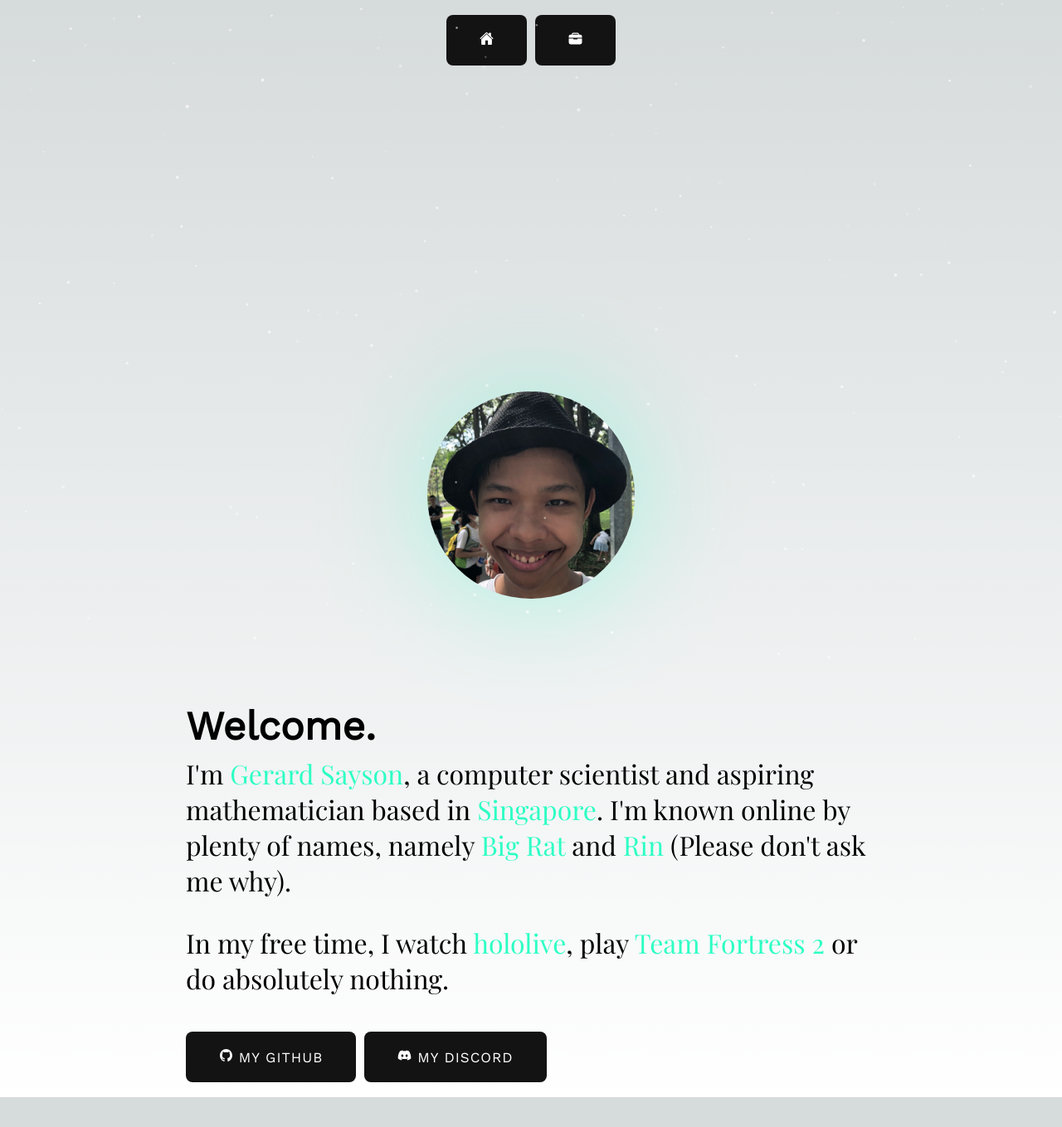
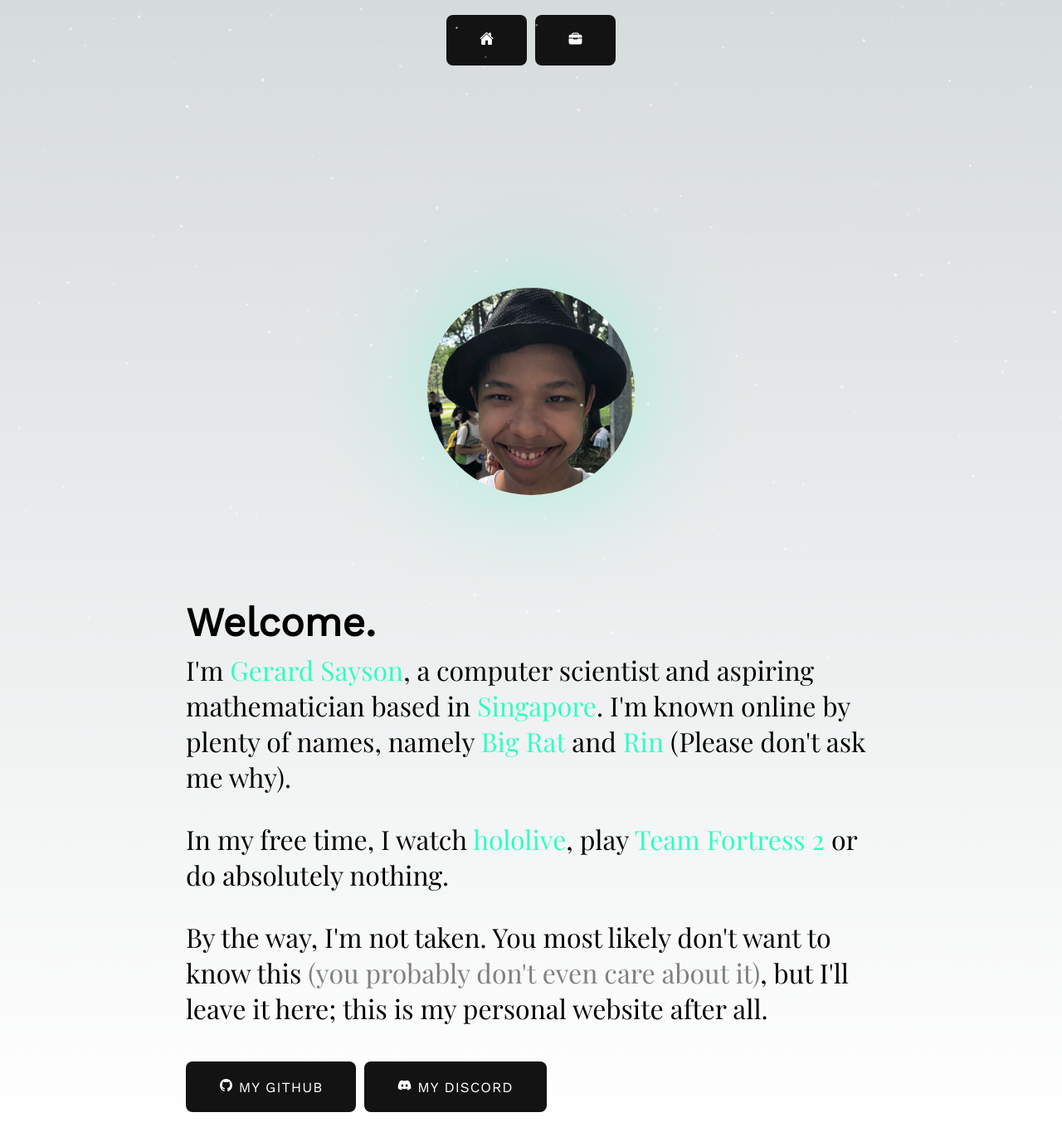
Before and after one commit to gsayson/gsn, a Next.js app: page / in a window 1280 px wide. Shown: the whole page at 83% size. Before the commit the page ends 1323 px from the top, so only its background shows below. Built offline with nearby package versions, Linux system fonts and the light colour scheme.

Commit message:
add romantic status, remove unnecessary div in `/career`

```diff
--- a/src/app/career/page.tsx
+++ b/src/app/career/page.tsx
@@ -14,7 +14,6 @@ export default function Career() {
             </div>
             <br/>
             <ParticlesBackground></ParticlesBackground>
-            <div>
             <div className="container">
                 <h1>Studenthood</h1>
                 <p>I have been studying in Singapore ever since I was born. I&apos;m taking <span style={{
@@ -70,6 +69,5 @@ export default function Career() {
                 <br/>
             </div>
         </div>
-        </div>
     )
 }
--- a/src/app/page.tsx
+++ b/src/app/page.tsx
@@ -18,7 +18,7 @@ export default function Home() {
             <ParticlesBackground></ParticlesBackground>
             <div>
                 <div className="center" style={{
-                    marginTop: "150px"
+                    marginTop: "25px"
                 }}>
                     <Image
                         src="/avatar.jpg"
@@ -46,6 +46,11 @@ export default function Home() {
                     }}>hololive</span>, play <span style={{
                         color: "rgb(45,255,196)"
                     }}>Team Fortress 2</span> or do absolutely nothing.</p>
+                    <br/>
+                    <p>By the way, I&apos;m not taken. You most likely don&apos;t want to know this <span style={{
+                        color: "gray"
+                    }}>(you probably don&apos;t even care about it)</span>, but I&apos;ll leave it here; this is my
+                    personal website after all.</p>
                     <br/><br/>
                     <div className="center" style={{
                         flexDirection: "row",
```
Lines whose indentation alone changed are shown as unchanged.
